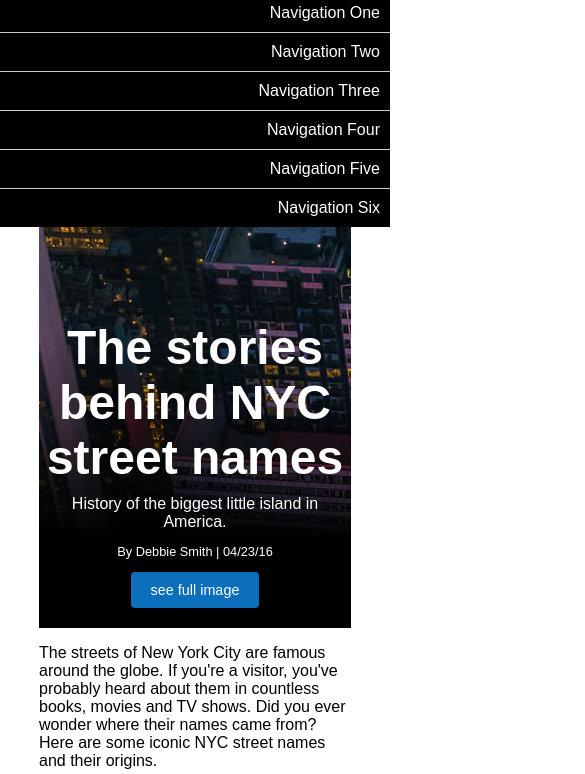
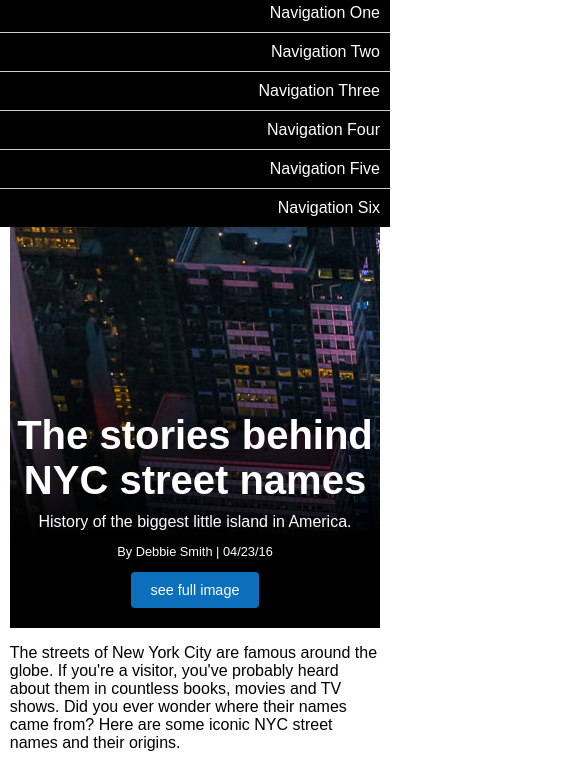
Before and after one commit to bencodezen/politico-assignment, a website: page app/index.html in a window 390 px wide. Shown: the part 62-836 px from the top of the page, 585 px wide, since content can reach past the window. Drawn offline with nearby package versions, Linux system fonts and the light colour scheme.

Commit message:
Add mobile styles for hero section of article

```diff
--- a/app/scss/components/_article.scss
+++ b/app/scss/components/_article.scss
@@ -34,7 +34,11 @@
   }
 
   &__title {
+    font-size: 2.5em;
     margin-bottom: 0;
-    font-size: 3em;
+
+    @include breakpoint($tablet) {
+      font-size: 3em;
+    }
   }
 }
--- a/app/scss/layout/_layout.scss
+++ b/app/scss/layout/_layout.scss
@@ -3,6 +3,10 @@
 // ============================================================================
 
 .main {
-  width: 80%;
+  width: 95%;
   margin: 35px auto 20px;
+
+  @include breakpoint($tablet) {
+    width: 80%;
+  }
 }
```
Also changed, not shown: app/css/application.css.
